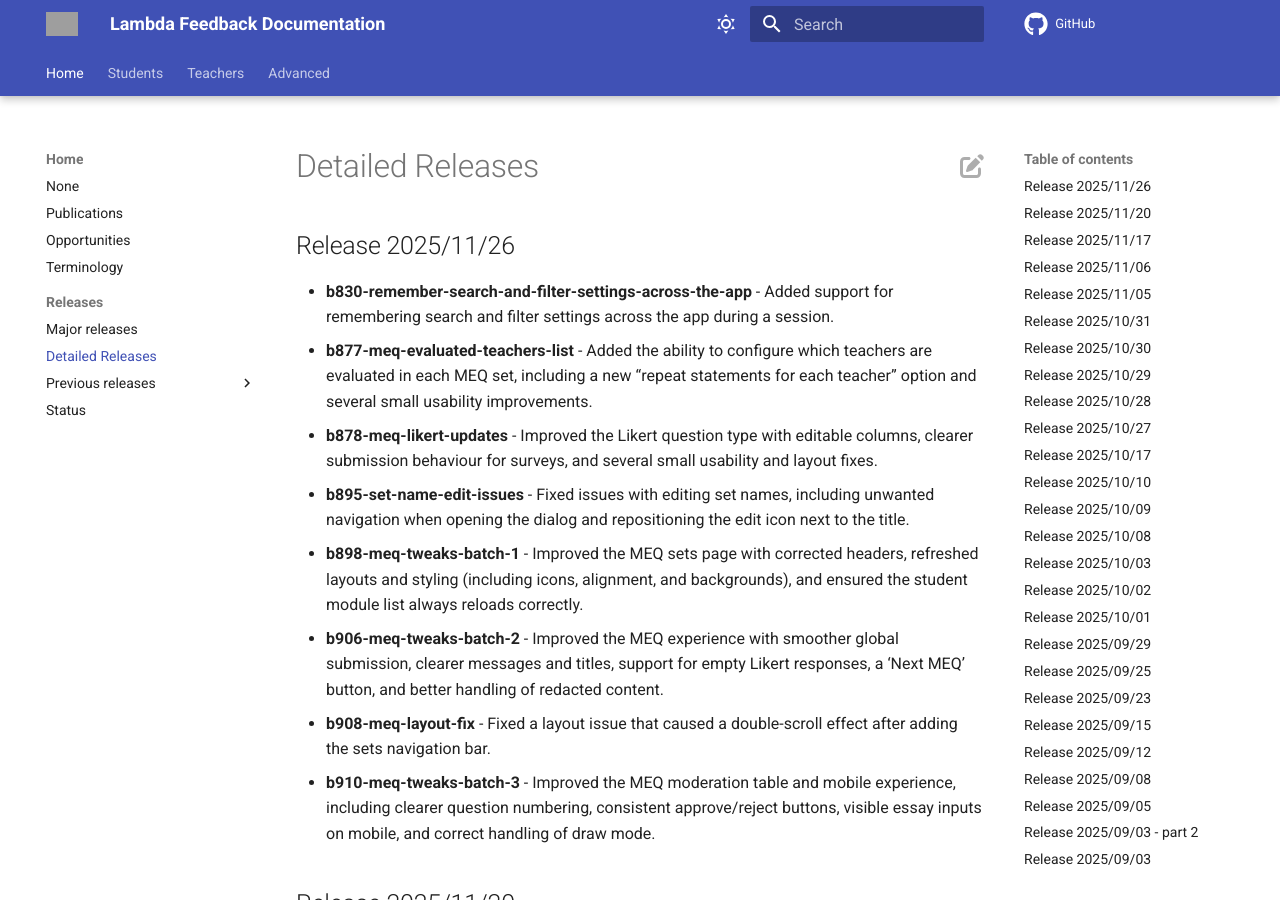
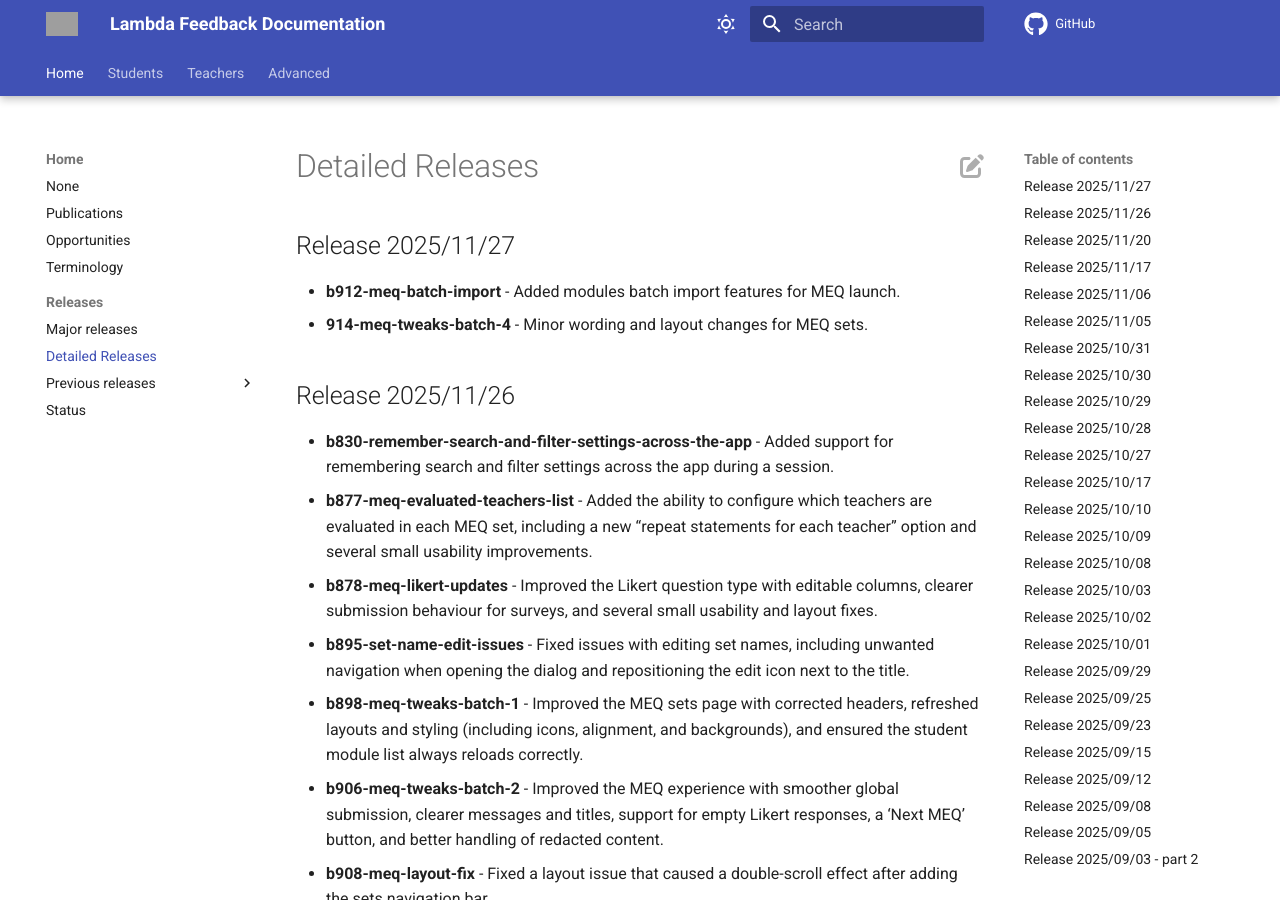
Before and after one commit to lambda-feedback/user-documentation, an MkDocs documentation site: the page built from docs/releases/detailed_releases.md, in a window 1280 px wide and 900 px high. Built offline with MkDocs 1.6.1 and Material for MkDocs 9.7.7, drawn with Linux system fonts in a browser that asks for light colours; comment, search, counter and statistics services are not loaded; grey boxes are pictures that could not be loaded.

Commit message:
Add details for release on 2025/11/27
Documented new features and changes for the MEQ release.

```diff
--- a/docs/releases/detailed_releases.md
+++ b/docs/releases/detailed_releases.md
@@ -1,3 +1,8 @@
+## Release 2025/11/27
+
+- **b912-meq-batch-import** - Added modules batch import features for MEQ launch.
+- **914-meq-tweaks-batch-4** - Minor wording and layout changes for MEQ sets.
+
 ## Release 2025/11/26
 
 - **b830-remember-search-and-filter-settings-across-the-app** - Added support for remembering search and filter settings across the app during a session.
```
